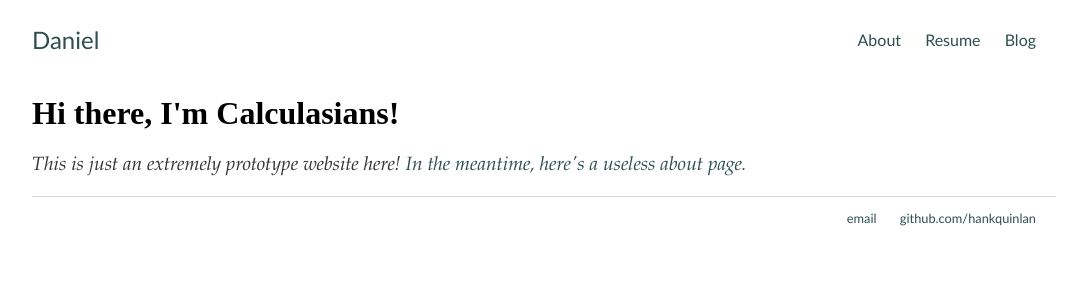
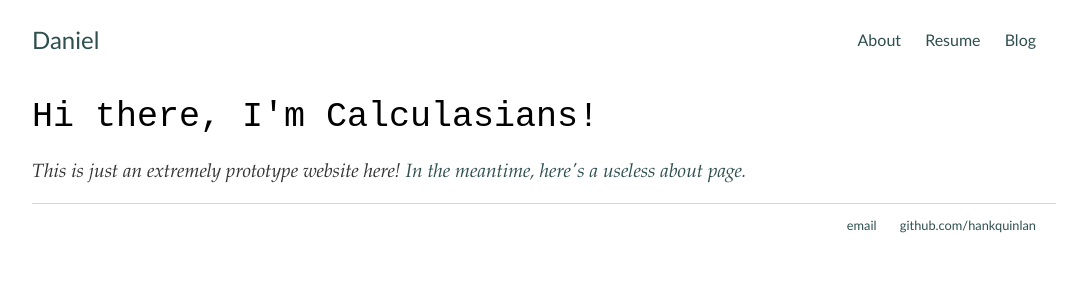
Before and after one commit to Calculasians/calculasians.github.io, a Jekyll site: the page built from index.html, in a window 1280 px wide. Shown: the top 300 px of the page, without its empty margins (96-1163 px from the left). Built offline with Jekyll 4.4.1, drawn with Linux system fonts in a browser that asks for light colours.

Commit message:
Update main.css

```diff
--- a/css/main.css
+++ b/css/main.css
@@ -44,16 +44,12 @@ a:hover {
     color: #FF6347
 }
 
-.front-caption {
+h1 {
     font-size: 35px;
     font-family: "Anonymous Pro", monospace;
     font-weight: 5;
 }
 
-/*
-h1 {
-    font-size: 2em;
-}*/
 
 .sub-header {
     font-family:'Palatino', 'Garamond', serif;
```
